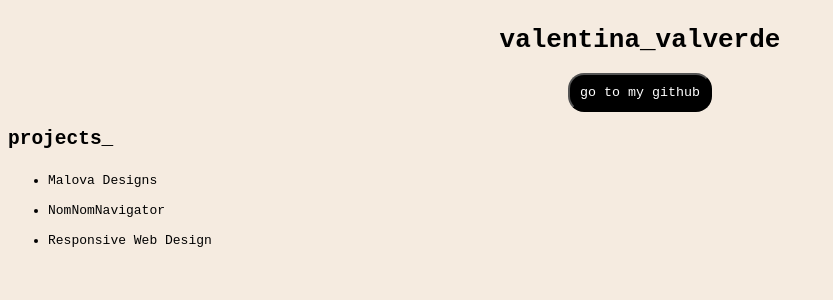
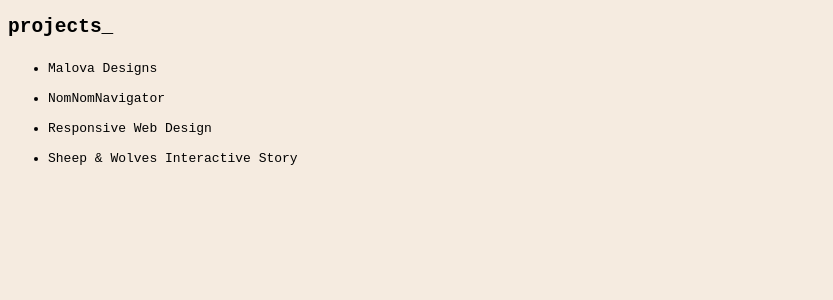
Before and after one commit to ValentinaValverde/portfolio, a React (Vite) app: page / in a window 1280 px wide. Shown: the top 300 px of the page, without its empty margins (0-833 px from the left). Built offline with nearby package versions, Linux system fonts and the light colour scheme.

Commit message:
Nuked everything.

```diff
--- a/src/App.jsx
+++ b/src/App.jsx
@@ -1,12 +1,8 @@
-import Header from "./components/Header";
-import SplashPage from "./components/SplashPage";
 import Links from "./components/Links";
 
 function App() {
   return (
     <>
-      {/* <Header /> */}
-      <SplashPage />
       <Links />
     </>
   );
--- a/src/components/Links.jsx
+++ b/src/components/Links.jsx
@@ -30,6 +30,15 @@ export default function Links() {
             Responsive Web Design
           </a>
         </li>
+        <li>
+          <a
+            href="https://github.com/ValentinaValverde/sheepAndWolves"
+            target="_blank"
+            className="a"
+          >
+            Sheep & Wolves Interactive Story
+          </a>
+        </li>
       </ul>
     </>
   );
--- a/src/components/SplashPage.jsx
+++ /dev/null
@@ -1,18 +0,0 @@
-export default function SplashPage() {
-  return (
-    <>
-      <div className="spash_page">
-        <h1>valentina_valverde</h1>
-        <button className="button">
-          <a
-            href="https://github.com/ValentinaValverde"
-            target="_blank"
-            className="a_button"
-          >
-            go to my github
-          </a>
-        </button>
-      </div>
-    </>
-  );
-}
```
Also changed, not shown: src/components/Header.jsx (deleted, +0 -19 lines).
